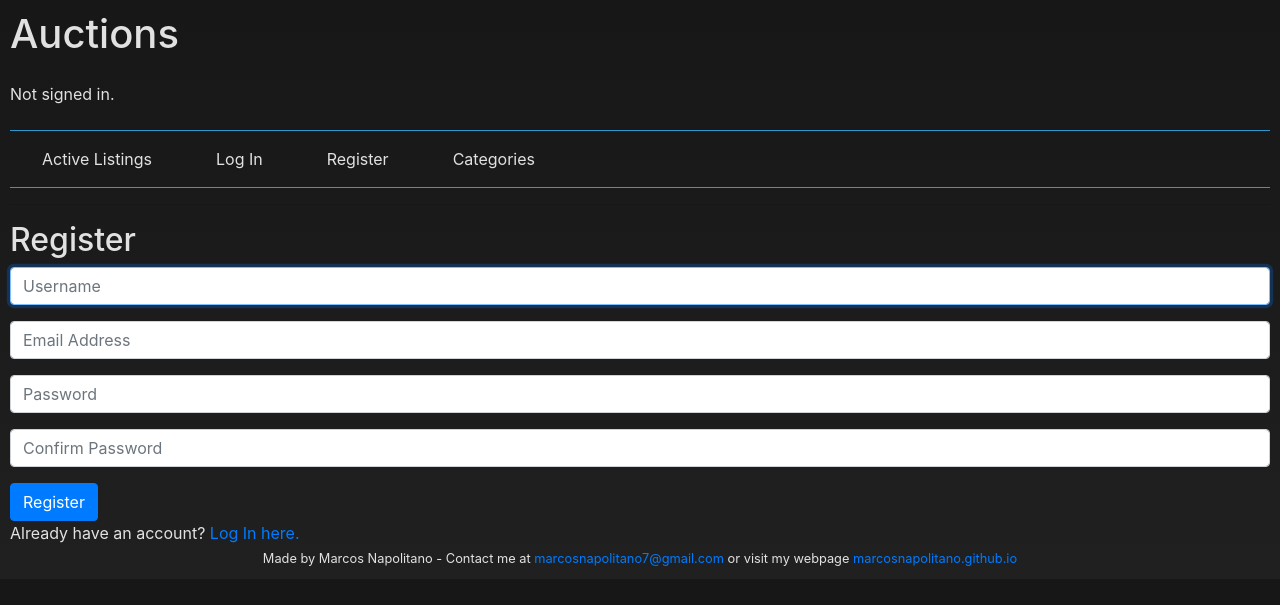
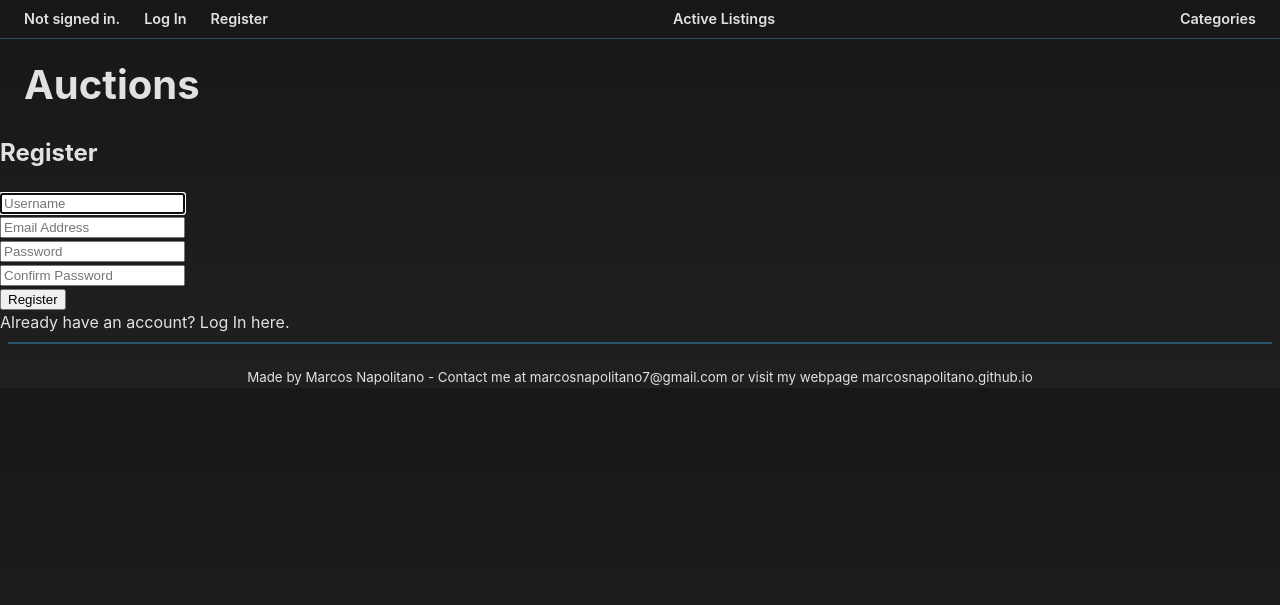
Before and after one commit to MarcosNapolitano/auction_site, a Django app: page /register in a window 1280 px wide. Shown: the top 605 px of the page. Run offline with Django 3.2, Linux system fonts and the light colour scheme; some libraries are stand-ins or nearby versions.

Commit message:
index almost finished, added several functionalities

```diff
--- a/auctions/models.py
+++ b/auctions/models.py
@@ -45,6 +45,9 @@ class Product(models.Model):
     def get_winner(self):
         return self.winner.id
 
+    class Meta:
+        ordering = ["-updated"]
+
 
 class Bid(models.Model):
 
--- a/auctions/static/auctions/styles.css
+++ b/auctions/static/auctions/styles.css
@@ -19,14 +23,9 @@
     --button-color-light: #f9f9f9;
     --backdrop-light: rgba(0, 0, 0, 0.07);
 
-}
 
-html{
-    margin:0;
-    box-sizing: border-box;
-    color-scheme: light dark;
-
-    scroll-behavior: smooth;
+    color: var(--main-font);
+    background: linear-gradient(var(--main-back-color1),var(--main-back-color2));
 
 
     /* font style */
@@ -44,64 +43,97 @@ html{
 
 }
 
-body{
-
+html{
     margin:0;
-    padding: 10px;
-    color: var(--main-font);
-    background: linear-gradient(var(--main-back-color1),var(--main-back-color2));
 
 }
 
+body{
+    margin:0;
+
+}
+
+
+
 h1{
+    margin: 0;
+    padding: 0 3vh;
     font-size: 5vh;
 
 }
 
-a:hover{
-    text-decoration: none;
+hr{
+    margin: 1vh;
+    border: 1px solid var(--accent3)
 }
 
-.signed{
 
-    margin: 3vh auto;
+
+footer>center{
+    margin-top: 2.5vh;
 }
+
+a{
+    text-decoration: none;
+    color: var(--main-font)
+}
+
+
 .nav{
-
-    border-top: 1px solid var(--accent2);
-    border-bottom: 1px solid var(--accent2);
+    margin-top: 0;
+    padding: 0 2vh;
+    display: flex;
+    flex-direction: row;
+    justify-content: space-between;
+    gap: 1rem;
+    border-bottom: 1px solid var(--accent3);
 
 }
 
-.nav-item{
-    margin: 1vh 2vh;
+.nav>div{
+    display: flex;
+    flex-direction: row;
+    gap: 1vh
+}
+
+.nav-item, .nav-item2{
+
+    margin:0;
+    padding: 1vh 1vh;
+    list-style-type: none;
+    font-size: 1.8vh;
+
 }
 
 .nav-item:hover{
     border-radius: 10px;
-
     background-color: var(--accent1)
 }
 
-.nav-link{
-    color:var(--main-font);
+.nav-item:hover .nav-link{
+    font-weight: 600;
+    color: var(--main-back-color1)
+
 }
 
-.nav-link:hover{
+.nav-link, .nav-link2{
+
+    height: 100%;
+    width: 100%;
     font-weight: 600;
-    color:var(--main-back-color1);
 }
 
+
 .listing{
+
     margin: 5vh auto;
     padding: 1vh;
-    width:90%;
+    width:80%;
     display: grid;
     grid-template-columns: 1fr 2fr;
-
     border: 1px solid var(--accent3);
-
     border-radius: 8px;
+    transition: width .5s;
 
 }
 
--- /dev/null
+++ b/auctions/templates/auctions/Components/topbar.html
@@ -0,0 +1,63 @@
+
+
+{% block content %}
+
+    <ul class="nav">
+        <div>
+            <li class="nav-item2">
+                <a class="nav-link">
+                    {% if user.is_authenticated %}
+                    Signed in as <strong>{{ user.username }}</strong>.
+                    {% else %}
+                    Not signed in.
+                    {% endif %}
+                </a>
+            </li>
+
+        {% if user.is_authenticated %}
+
+            <li class="nav-item">
+                <a class="nav-link" href="{% url 'logout' %}">Log Out</a>
+            </li>
+
+            <li class="nav-item">
+                <a class="nav-link" href="{% url 'index' %}">Active Listings</a>
+            </li>
+        </div>
+        <div>
+            <li class="nav-item">
+                <a class="nav-link" href="{% url 'new_auction' %}">New Auction</a>
+            </li>
+
+            <li class="nav-item">
+                <a class="nav-link" href="{% url 'watchlist' %}">Watchlist</a>
+            </li>
+
+            <li class="nav-item">
+                <a class="nav-link" href="{% url 'categories' %}">Categories</a>
+            </li>
+        <div>
+        {% else %}
+
+            <li class="nav-item">
+                <a class="nav-link" href="{% url 'login' %}">Log In</a>
+            </li>
+
+            <li class="nav-item">
+                <a class="nav-link" href="{% url 'register' %}">Register</a>
+            </li>
+        </div>
+            <li class="nav-item">
+                <a class="nav-link" href="{% url 'index' %}">Active Listings</a>
+            </li>
+        <div>
+            <li class="nav-item">
+                <a class="nav-link" href="{% url 'categories' %}">Categories</a>
+            </li>
+        </div>
+        {% endif %}
+
+    </ul>
+
+
+{% endblock %}
--- a/auctions/templates/auctions/layout.html
+++ b/auctions/templates/auctions/layout.html
@@ -8,58 +8,31 @@
         <meta name="Auctions Site" content="eCommerce">
         <meta name="viewport" content="width=device-width, initial-scale=1">
         <title>{% block title %}Auctions{% endblock %}</title>
-        <link rel="stylesheet" href="https://stackpath.bootstrapcdn.com/bootstrap/4.4.1/css/bootstrap.min.css" integrity="sha384-Vkoo8x4CGsO3+Hhxv8T/Q5PaXtkKtu6ug5TOeNV6gBiFeWPGFN9MuhOf23Q9Ifjh" crossorigin="anonymous">
         <link href="{% static 'auctions/styles.css' %}" rel="stylesheet">
     </head>
     <body>
-        <h1>Auctions</h1>
-        <div class="signed">
-            {% if user.is_authenticated %}
-                Signed in as <strong>{{ user.username }}</strong>.
-            {% else %}
-                Not signed in.
-            {% endif %}
-        </div>
-        <ul class="nav">
-            <li class="nav-item">
-                <a class="nav-link" href="{% url 'index' %}">Active Listings</a>
-            </li>
-            {% if user.is_authenticated %}
-                <li class="nav-item">
-                    <a class="nav-link" href="{% url 'logout' %}">Log Out</a>
-                </li>
+        </header>
+            {% include "auctions/Components/topbar.html" %}
+            <h1>Auctions</h1>
 
-                <li class="nav-item">
-                    <a class="nav-link" href="{% url 'new_auction' %}">New Auction</a>
-                </li>
+        <header>
 
-                <li class="nav-item">
-                    <a class="nav-link" href="{% url 'watchlist' %}">Watchlist</a>
-                </li>
+        <main>
 
-                <li class="nav-item">
-                    <a class="nav-link" href="{% url 'categories' %}">Categories</a>
-                </li>
-            {% else %}
-                <li class="nav-item">
-                    <a class="nav-link" href="{% url 'login' %}">Log In</a>
-                </li>
-                <li class="nav-item">
-                    <a class="nav-link" href="{% url 'register' %}">Register</a>
-                </li>
-                <li class="nav-item">
-                    <a class="nav-link" href="{% url 'categories' %}">Categories</a>
-                </li>
-            {% endif %}
-        </ul>
+
+            {% block body %}
+            {% endblock %}
+
+        </main>
+
+
+
+    <footer>
         <hr>
-        {% block body %}
-        {% endblock %}
-    <footer>
         <center>
             <small>Made by Marcos Napolitano -
             Contact me at <a href="mailto:marcosnapolitano7@gmail.com">marcosnapolitano7@gmail.com</a>
-            or visit my webpage <a href="marcosnapolitano.github.io">marcosnapolitano.github.io</a>
+            or visit my webpage <a href="https://marcosnapolitano.github.io">marcosnapolitano.github.io</a>
             </small>
         </center>
     </footer>
--- a/auctions/views.py
+++ b/auctions/views.py
@@ -53,7 +53,13 @@ def categories_first():
 
 def index(request):
 
-    context = {"product_list" : Product.objects.filter(is_open = True)}
+    category = {"title" : "Home décor & Maintenance", "id" : 1} #could later be changed
+    product_list = Product.objects.filter(is_open = True)
+    most_sold   = product_list.filter(category = category["title"])[:5] #only 5 results
+    most_recent = product_list.order_by('-created')[:5] #only 5 results
+
+    context = {"product_list" : product_list, "category" : category,
+               "most_sold" : most_sold, "most_recent" : most_recent}
 
     return render(request, "auctions/index.html", context)
 
```
Also changed, not shown: other parts of auctions/static/auctions/styles.css (+57 -1 lines), auctions/templates/auctions/Components/most_recent.html (added, +20 -0 lines), auctions/templates/auctions/Components/most_selled_cat.html (added, +20 -0 lines), auctions/templates/auctions/index.html (+15 -3 lines), auctions/migrations/0006_alter_product_options.py (added), db.sqlite3.
